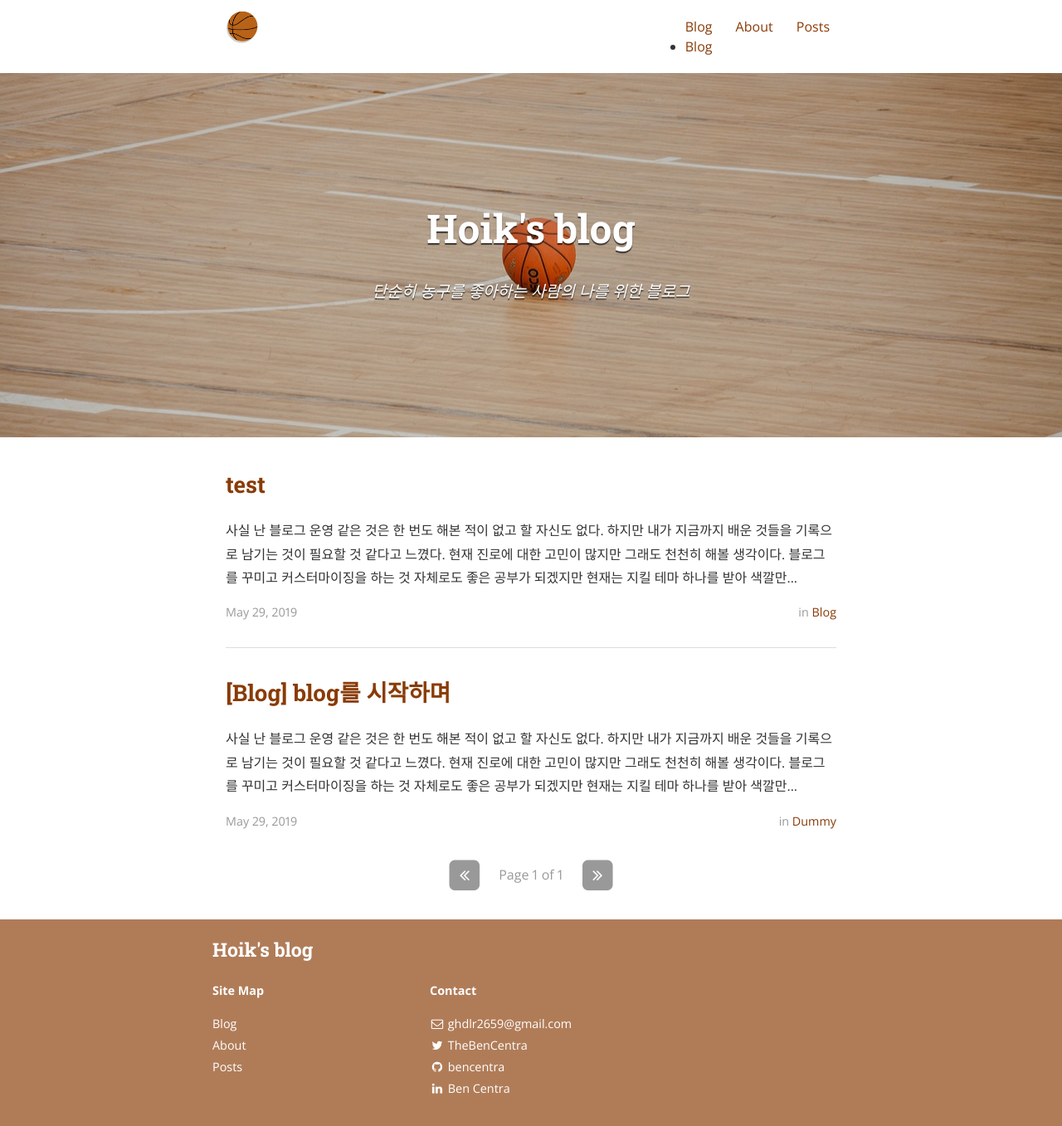
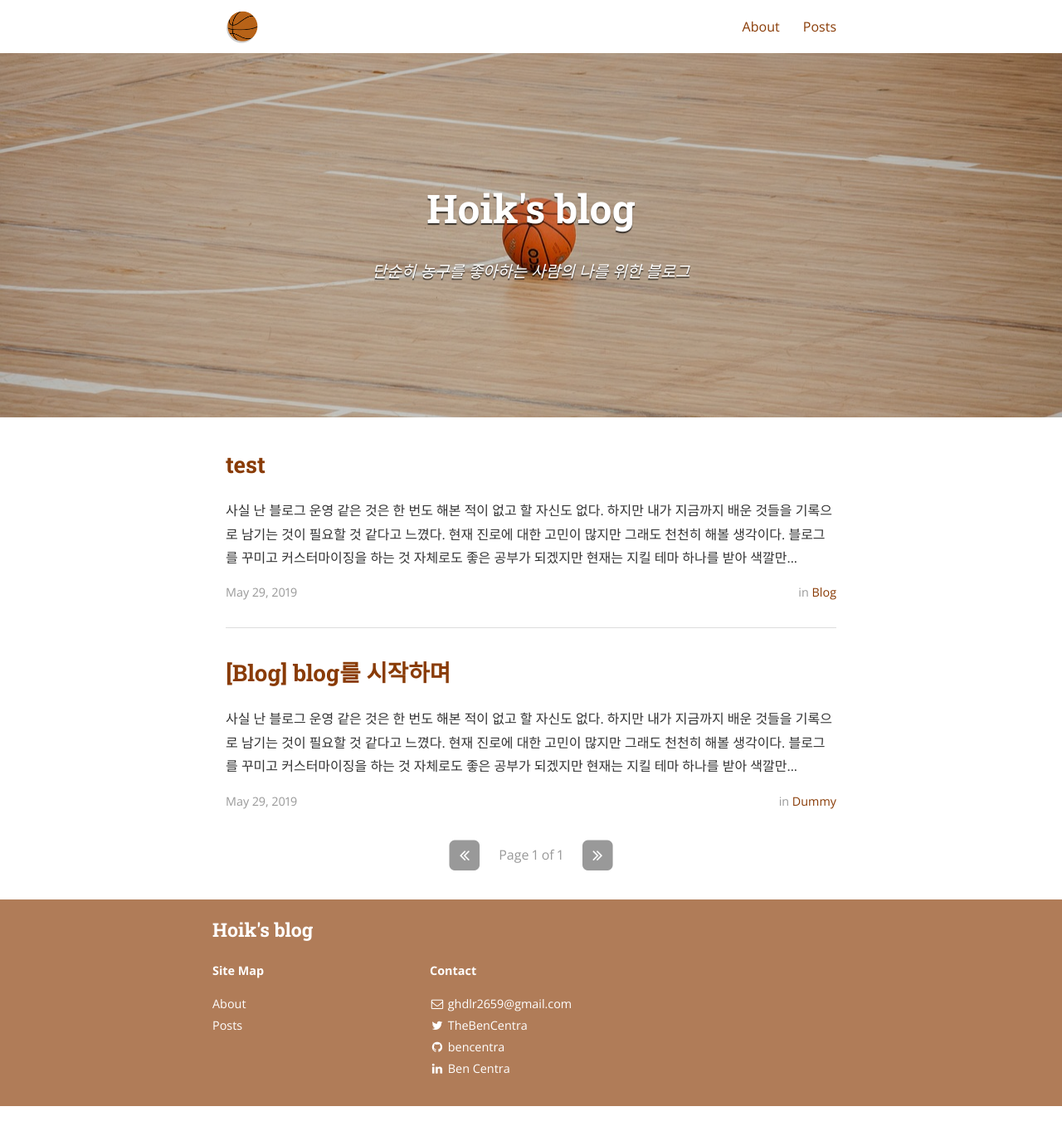
Before and after one commit to hoik92/hoik92.github.io, a Jekyll site: the page built from index.html, in a window 1280 px wide. Shown: the whole page at 83% size. Built offline with Jekyll 4.4.1, drawn with Linux system fonts in a browser that asks for light colours; nearby versions of some CDN libraries; the list of posts is cut into pages by our own code; after the commit the page ends 1333 px from its top, so only the background shows below that.

Commit message:
category test2

```diff
--- a/Gemfile
+++ b/Gemfile
@@ -1,5 +1,6 @@
 source 'https://rubygems.org'
 gem 'jekyll'
+gem 'jekyll-admin', group: :jekyll_plugins
 gem 'jekyll-archives'
 gem 'jekyll-sitemap'
 gem 'jekyll-paginate'
--- a/_config.yml
+++ b/_config.yml
@@ -33,10 +33,18 @@
 inter_post_navigation: false
 highlightjs_theme: "monokai-sublime"
 
+# jekyll_admin:
+#   hidden_links:
+#     - posts
+#     - pages
+#     - staticfiles
+#     - datafiles
+#     - configuration
+
 # Archive settings (see https://github.com/jekyll/jekyll-archives/)
 jekyll-archives:
   enabled:
-    # - categories
+    - categories
     # - tags
   layout: 'archive'
   permalinks:
--- a/_includes/header.html
+++ b/_includes/header.html
@@ -17,31 +17,7 @@
           <li class="nav-link"><a href="{{ page.url | prepend: site.baseurl }}">{{ page.title }}</a>
           {% endif %}
         {% endfor %}
-        {% assign pages_list = site.pages %}
-        {% for node in pages_list %}
-          {% if node.title != null %}
-            {% if node.layout == "category" %}
-              <li><a class="category-link {% if page.url == node.url %} active{% endif %}"
-              href="{{ site.baseurl }}{{ node.url }}">{{ node.title }}</a></li>
-            {% endif %}
-          {% endif %}
-        {% endfor %}
       </ul>
     </nav>
   </div>
 </header>
-<!-- <header class="site-category">
-  <ul>
-
-    {% assign pages_list = site.pages %}
-    {% for node in pages_list %}
-      {% if node.title != null %}
-        {% if node.layout == "category" %}
-          <li><a class="category-link {% if page.url == node.url %} active{% endif %}"
-          href="{{ site.baseurl }}{{ node.url }}">{{ node.title }}</a></li>
-        {% endif %}
-      {% endif %}
-    {% endfor %}
-
-</ul>
-</header> -->
--- a/category/Blog.md
+++ /dev/null
@@ -1,4 +0,0 @@
----
-layout: category
-title: Blog
----
```
Also changed, not shown: _layouts/category.html (deleted, +0 -18 lines), Gemfile.lock.
